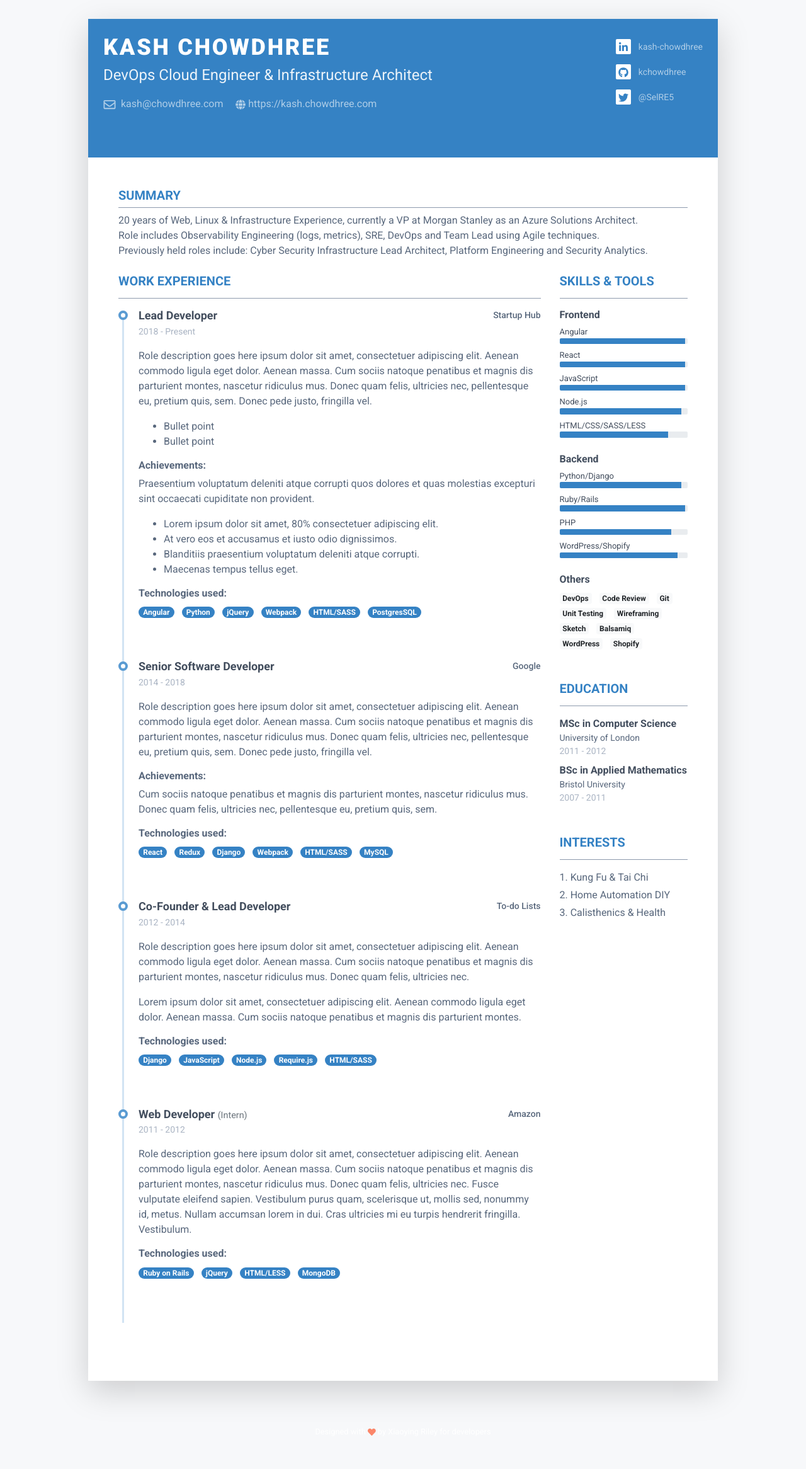
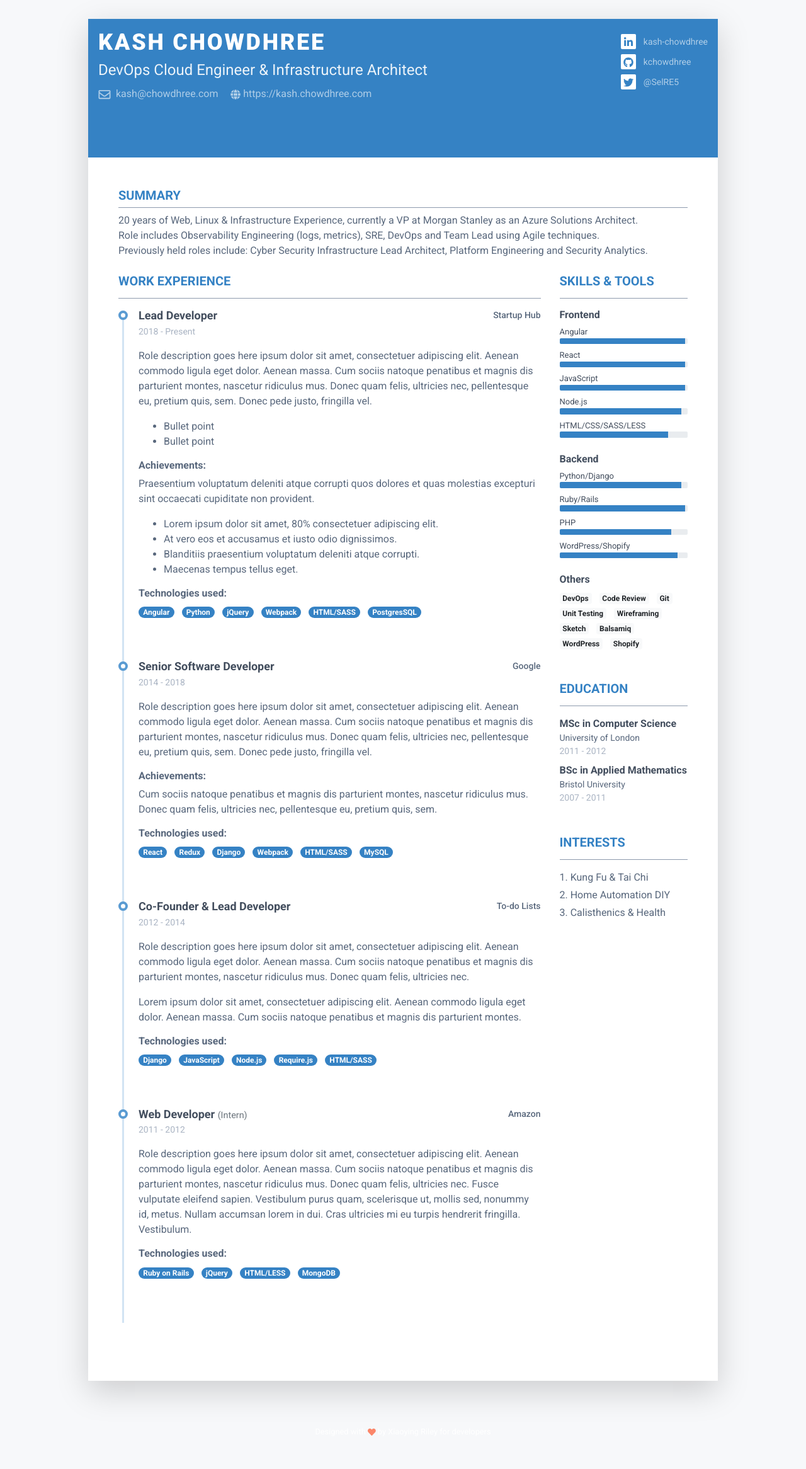
Before and after one commit to Hamy200/resume, a Jekyll site: the page built from index.markdown, in a window 1280 px wide. Shown: the whole page at 63% size. Built offline with Jekyll 4.4.1, drawn with Linux system fonts in a browser that asks for light colours; nearby versions of some CDN libraries.

Commit message:
Update header.html

```diff
--- a/_includes/header.html
+++ b/_includes/header.html
@@ -1,11 +1,11 @@
 {% assign header = site.data.data.header %}
-<header class="resume-header pt-4 pt-md-0">
+<header class="resume-header pt-3 pt-md-0">
     <div class="media flex-column flex-md-row">
 {% if header.avatar %}         <img class="mr-3 img-fluid picture mx-auto" src="assets/images/{{ header.avatar }}" alt="">{% endif %}
-        <div class="media-body p-4 d-flex flex-column flex-md-row mx-auto mx-lg-0">
+        <div class="media-body p-3 d-flex flex-column flex-md-row mx-auto mx-lg-0">
             <div class="primary-info">
                 <h1 class="name mt-0 mb-1 text-white text-uppercase text-uppercase">{{ site.author }}</h1>
-                <div class="title mb-3">{{ site.tagline }}</div>
+                <div class="title mb-2">{{ site.tagline }}</div>
                 <ul class="list-unstyled">
                     <li class="mb-2"><a href="mailto:{{ header.email }}"><i class="far fa-envelope fa-fw mr-2"
                                 data-fa-transform="grow-3"></i>{{ header.email }}</a>
@@ -23,7 +23,7 @@
             <div class="secondary-info ml-md-auto mt-2">
                 <ul class="resume-social list-unstyled">
                 {% if header.linkedin %}
-                    <li class="mb-3">
+                    <li class="mb-2">
                         <a href="https://linkedin.com/in/{{ header.linkedin }}">
                             <span class="fa-container text-center mr-2">
                                 <i class="fab fa-linkedin-in fa-fw"></i>
@@ -33,7 +33,7 @@
                     </li>
                 {% endif %}
                 {% if header.github %}
-                    <li class="mb-3">
+                    <li class="mb-2">
                         <a href="https://github.com/{{ header.github }}">
                             <span class="fa-container text-center mr-2">
                                 <i class="fab fa-github fa-fw"></i>
@@ -43,7 +43,7 @@
                     </li>
                 {% endif %}
                 {% if header.gitlab %}
-                    <li class="mb-3">
+                    <li class="mb-2">
                         <a href="https://gitlab.com/{{ header.gitlab }}">
                             <span class="fa-container text-center mr-2">
                                 <i class="fab fa-gitlab fa-fw"></i>
@@ -53,7 +53,7 @@
                     </li>
                 {% endif %}
                 {% if header.bitbucket %}
-                    <li class="mb-3">
+                    <li class="mb-2">
                         <a href="https://bitbucket.com/{{ header.bitbucket }}">
                             <span class="fa-container text-center mr-2">
                                 <i class="fab fa-bitbucket fa-fw"></i>
@@ -63,7 +63,7 @@
                     </li>
                 {% endif %}
                 {% if header.stack-overflow %}
-                    <li class="mb-3">
+                    <li class="mb-2">
                         <a href="https://stackoverflow.com/users/{{ header.stack-overflow }}">
                             <span class="fa-container text-center mr-2">
                                 <i class="fab fa-stack-overflow fa-fw"></i>
@@ -73,7 +73,7 @@
                     </li>
                 {% endif %}
                 {% if header.twitter %}
-                    <li class="mb-3">
+                    <li class="mb-2">
                         <a href="https://twitter.com/{{ header.twitter }}">
                             <span class="fa-container text-center mr-2">
                                 <i class="fab fa-twitter fa-fw"></i>
@@ -83,7 +83,7 @@
                     </li>
                 {% endif %}
                 {% if header.codewars %}
-                    <li class="mb-3">
+                    <li class="mb-2">
                         <a href="https://www.codewars.com/users/{{ header.codewars }}/completed_solutions">
                             <span class="fa-container text-center mr-2">
                                 <i class="fas fa-code fa-fw"></i>
@@ -93,7 +93,7 @@
                     </li>
                 {% endif %}
                 {% if header.goodreads %}
-                    <li class="mb-3">
+                    <li class="mb-2">
                         <a href="https://www.goodreads.com/user/show/{{ header.goodreads }}">
                             <span class="fa-container text-center mr-2">
                                 <i class="fab fa-goodreads-g fa-fw"></i>
```
